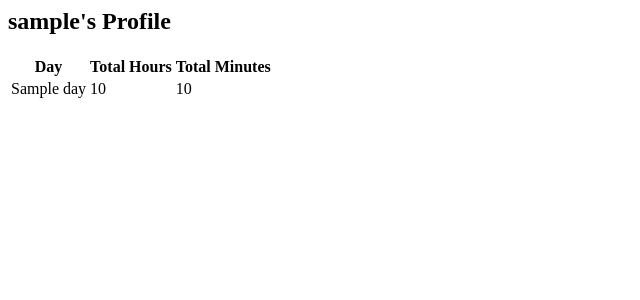
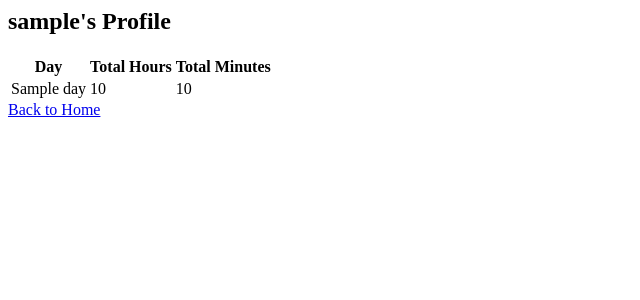
Before and after one commit to Yusuboy/HR-Web-App, a Flask app: template templates/profile.html in a window 1280 px wide. Shown: the top 300 px of the page, without its empty margins (0-640 px from the left). Run offline with Flask 3, Linux system fonts and the light colour scheme; the template is opened without the code that fills it: most values are stand-ins (such as "Sample title", 1, 10 or a date in 2020).

Commit message:
improved the code. User can now go back between pages

```diff
--- a/routes.py
+++ b/routes.py
@@ -31,7 +31,7 @@ def register():
 
         if new_user(new_username, new_password):
             registration_status = 'Registration successful! You can now log in.'
-            # Optionally, you might want to redirect the user to the login page here
+            return redirect(url_for('index')) # Optionally, you might want to redirect the user to the login page here
         else:
             registration_status = 'Registration failed. Please choose a different username or provide a longer password.'
 
--- a/templates/profile.html
+++ b/templates/profile.html
@@ -18,3 +18,4 @@
         {% endfor %}
     </tbody>
 </table>
+<a href="{{ url_for('user_home') }}">Back to Home</a>
```
